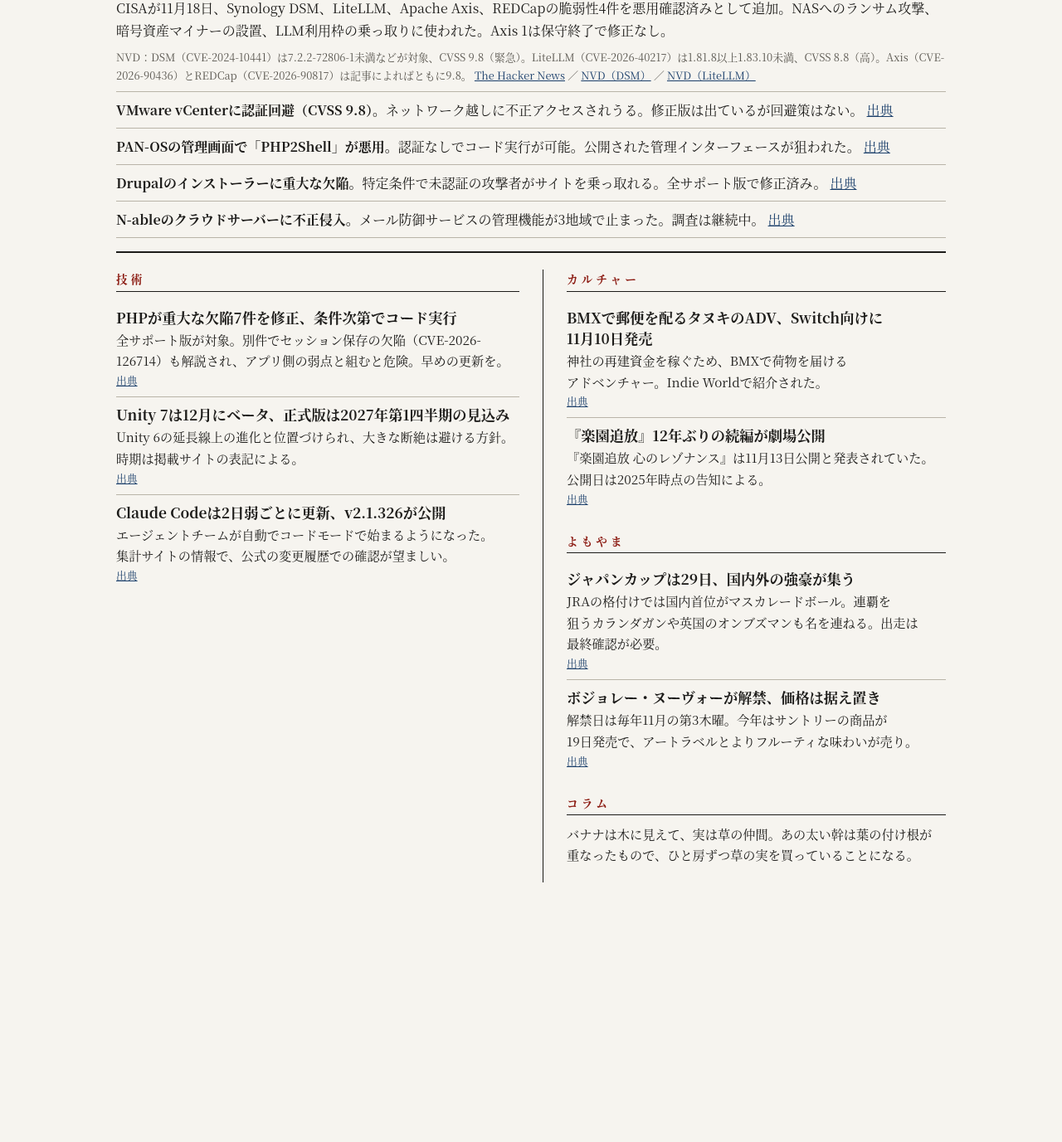
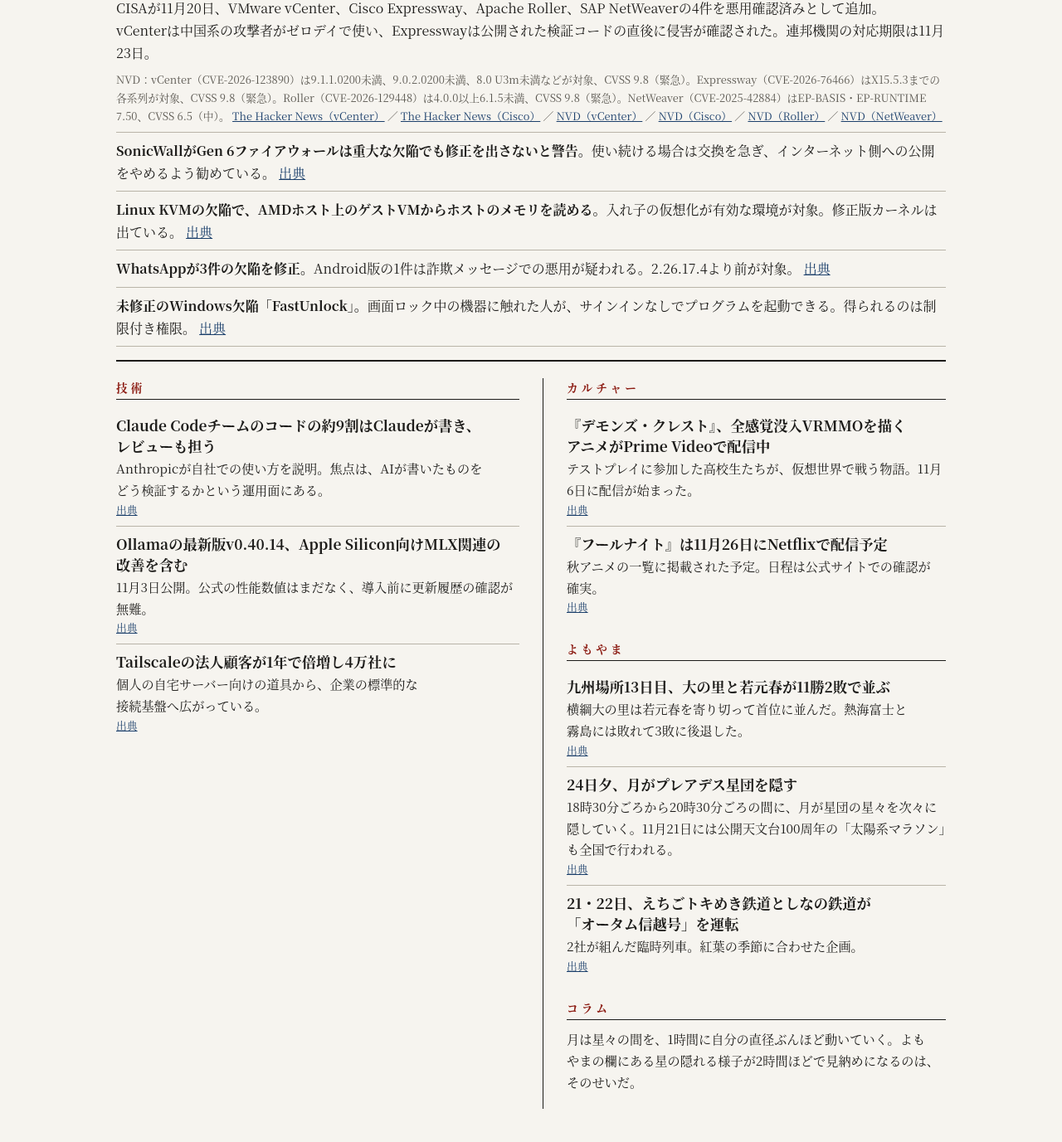
Before and after one commit to Yocchi3191/chokan, a plain HTML site: page index.html in a window 1280 px wide. Shown: the part 360-1737 px from the top of the page at 83% size. Before the commit the page ends 1464 px from the top, so only its background shows below. Drawn offline with Linux system fonts and the light colour scheme.

Commit message:
朝刊 2026-11-21

```diff
--- a/index.html
+++ b/index.html
@@ -41,19 +41,19 @@ a{color:var(--link)}
 <div class="wrap">
 <header class="mast">
 <h1>朝刊</h1>
-<p>令和8年11月20日（金）</p>
+<p>令和8年11月21日（土）</p>
 </header>
 
 <section class="lead">
 <div class="sec">脆弱性</div>
-<h2>Synology DSM・LiteLLMなど4件がKEV入り、ランサムや鍵の奪取に悪用</h2>
-<p>CISAが11月18日、Synology DSM、LiteLLM、Apache Axis、REDCapの脆弱性4件を悪用確認済みとして追加。NASへのランサム攻撃、暗号資産マイナーの設置、LLM利用枠の乗っ取りに使われた。Axis 1は保守終了で修正なし。</p>
-<p class="src">NVD：DSM（CVE-2024-10441）は7.2.2-72806-1未満などが対象、CVSS 9.8（緊急）。LiteLLM（CVE-2026-40217）は1.81.8以上1.83.10未満、CVSS 8.8（高）。Axis（CVE-2026-90436）とREDCap（CVE-2026-90817）は記事によればともに9.8。 <a href="https://thehackernews.com/2026/11/cisa-warns-of-4-exploited-flaws-linked.html">The Hacker News</a> ／ <a href="https://services.nvd.nist.gov/rest/json/cves/2.0?cveId=CVE-2024-10441">NVD（DSM）</a> ／ <a href="https://services.nvd.nist.gov/rest/json/cves/2.0?cveId=CVE-2026-40217">NVD（LiteLLM）</a></p>
+<h2>VMware vCenterとCisco Expresswayの認証不要の欠陥が悪用、KEV入り（CVSS 9.8）</h2>
+<p>CISAが11月20日、VMware vCenter、Cisco Expressway、Apache Roller、SAP NetWeaverの4件を悪用確認済みとして追加。vCenterは中国系の攻撃者がゼロデイで使い、Expresswayは公開された検証コードの直後に侵害が確認された。連邦機関の対応期限は11月23日。</p>
+<p class="src">NVD：vCenter（CVE-2026-123890）は9.1.1.0200未満、9.0.2.0200未満、8.0 U3m未満などが対象、CVSS 9.8（緊急）。Expressway（CVE-2026-76466）はX15.5.3までの各系列が対象、CVSS 9.8（緊急）。Roller（CVE-2026-129448）は4.0.0以上6.1.5未満、CVSS 9.8（緊急）。NetWeaver（CVE-2025-42884）はEP-BASIS・EP-RUNTIME 7.50、CVSS 6.5（中）。 <a href="https://thehackernews.com/2026/11/china-linked-hackers-exploit-critical.html">The Hacker News（vCenter）</a> ／ <a href="https://thehackernews.com/2026/11/hackers-exploit-critical-cisco.html">The Hacker News（Cisco）</a> ／ <a href="https://services.nvd.nist.gov/rest/json/cves/2.0?cveId=CVE-2026-123890">NVD（vCenter）</a> ／ <a href="https://services.nvd.nist.gov/rest/json/cves/2.0?cveId=CVE-2026-76466">NVD（Cisco）</a> ／ <a href="https://services.nvd.nist.gov/rest/json/cves/2.0?cveId=CVE-2026-129448">NVD（Roller）</a> ／ <a href="https://services.nvd.nist.gov/rest/json/cves/2.0?cveId=CVE-2025-42884">NVD（NetWeaver）</a></p>
 <ul>
-<li><b>VMware vCenterに認証回避（CVSS 9.8）。</b>ネットワーク越しに不正アクセスされうる。修正版は出ているが回避策はない。 <a href="https://thehackernews.com/2026/11/critical-vmware-vcenter-flaw-cvss-98.html">出典</a></li>
-<li><b>PAN-OSの管理画面で「PHP2Shell」が悪用。</b>認証なしでコード実行が可能。公開された管理インターフェースが狙われた。 <a href="https://thehackernews.com/2026/11/everything-is-web-application-including.html">出典</a></li>
-<li><b>Drupalのインストーラーに重大な欠陥。</b>特定条件で未認証の攻撃者がサイトを乗っ取れる。全サポート版で修正済み。 <a href="https://thehackernews.com/2026/11/drupal-patches-critical-installer-flaw.html">出典</a></li>
-<li><b>N-ableのクラウドサーバーに不正侵入。</b>メール防御サービスの管理機能が3地域で止まった。調査は継続中。 <a href="https://thehackernews.com/2026/11/n-able-confirms-hackers-accessed-cloud.html">出典</a></li>
+<li><b>SonicWallがGen 6ファイアウォールは重大な欠陥でも修正を出さないと警告。</b>使い続ける場合は交換を急ぎ、インターネット側への公開をやめるよう勧めている。 <a href="https://thehackernews.com/2026/11/sonicwall-warns-gen-6-firewalls-wont.html">出典</a></li>
+<li><b>Linux KVMの欠陥で、AMDホスト上のゲストVMからホストのメモリを読める。</b>入れ子の仮想化が有効な環境が対象。修正版カーネルは出ている。 <a href="https://thehackernews.com/2026/11/new-linux-kvm-flaw-cve-2026-99312-lets.html">出典</a></li>
+<li><b>WhatsAppが3件の欠陥を修正。</b>Android版の1件は詐欺メッセージでの悪用が疑われる。2.26.17.4より前が対象。 <a href="https://thehackernews.com/2026/11/whatsapp-patches-3-security-flaws.html">出典</a></li>
+<li><b>未修正のWindows欠陥「FastUnlock」。</b>画面ロック中の機器に触れた人が、サインインなしでプログラムを起動できる。得られるのは制限付き権限。 <a href="https://thehackernews.com/2026/11/new-unpatched-windows-0-day-fastunlock.html">出典</a></li>
 </ul>
 </section>
 
@@ -62,19 +62,19 @@ a{color:var(--link)}
 <section>
 <div class="sec">技術</div>
 <article>
-<h3>PHPが重大な欠陥7件を修正、条件次第でコード実行</h3>
-<p>全サポート版が対象。別件でセッション保存の欠陥（CVE-2026-126714）も解説され、アプリ側の弱点と組むと危険。早めの更新を。</p>
-<p class="src"><a href="https://thehackernews.com/2026/11/php-fixes-7-critical-flaws-including.html">出典</a></p>
+<h3>Claude Codeチームのコードの約9割はClaudeが書き、レビューも担う</h3>
+<p>Anthropicが自社での使い方を説明。焦点は、AIが書いたものをどう検証するかという運用面にある。</p>
+<p class="src"><a href="https://thenewstack.io/anthropic-claude-code-verification">出典</a></p>
 </article>
 <article>
-<h3>Unity 7は12月にベータ、正式版は2027年第1四半期の見込み</h3>
-<p>Unity 6の延長線上の進化と位置づけられ、大きな断絶は避ける方針。時期は掲載サイトの表記による。</p>
-<p class="src"><a href="https://gamedev.net/news/5297-unite-seoul-2026-keynote-recap-announcing-unity-7/">出典</a></p>
+<h3>Ollamaの最新版v0.40.14、Apple Silicon向けMLX関連の改善を含む</h3>
+<p>11月3日公開。公式の性能数値はまだなく、導入前に更新履歴の確認が無難。</p>
+<p class="src"><a href="https://github.com/ollama/ollama/releases">出典</a></p>
 </article>
 <article>
-<h3>Claude Codeは2日弱ごとに更新、v2.1.326が公開</h3>
-<p>エージェントチームが自動でコードモードで始まるようになった。集計サイトの情報で、公式の変更履歴での確認が望ましい。</p>
-<p class="src"><a href="https://www.havoptic.com/r/claude-code-2.1.326">出典</a></p>
+<h3>Tailscaleの法人顧客が1年で倍増し4万社に</h3>
+<p>個人の自宅サーバー向けの道具から、企業の標準的な接続基盤へ広がっている。</p>
+<p class="src"><a href="https://betakit.com/?p=410234">出典</a></p>
 </article>
 </section>
 </div>
@@ -83,34 +83,39 @@ a{color:var(--link)}
 <section>
 <div class="sec">カルチャー</div>
 <article>
-<h3>BMXで郵便を配るタヌキのADV、Switch向けに11月10日発売</h3>
-<p>神社の再建資金を稼ぐため、BMXで荷物を届けるアドベンチャー。Indie Worldで紹介された。</p>
-<p class="src"><a href="https://dengekionline.com/article/202610/92470">出典</a></p>
+<h3>『デモンズ・クレスト』、全感覚没入VRMMOを描くアニメがPrime Videoで配信中</h3>
+<p>テストプレイに参加した高校生たちが、仮想世界で戦う物語。11月6日に配信が始まった。</p>
+<p class="src"><a href="https://play.rakuten.co.jp/static/animelist_autumn_2026">出典</a></p>
 </article>
 <article>
-<h3>『楽園追放』12年ぶりの続編が劇場公開</h3>
-<p>『楽園追放 心のレゾナンス』は11月13日公開と発表されていた。公開日は2025年時点の告知による。</p>
-<p class="src"><a href="https://en.mantan-web.jp/article/20251123dog00m200006000c.html">出典</a></p>
+<h3>『フールナイト』は11月26日にNetflixで配信予定</h3>
+<p>秋アニメの一覧に掲載された予定。日程は公式サイトでの確認が確実。</p>
+<p class="src"><a href="https://play.rakuten.co.jp/static/animelist_autumn_2026">出典</a></p>
 </article>
 </section>
 
 <section>
 <div class="sec">よもやま</div>
 <article>
-<h3>ジャパンカップは29日、国内外の強豪が集う</h3>
-<p>JRAの格付けでは国内首位がマスカレードボール。連覇を狙うカランダガンや英国のオンブズマンも名を連ねる。出走は最終確認が必要。</p>
-<p class="src"><a href="https://www.jra.go.jp/news/202611/111306.html">出典</a></p>
+<h3>九州場所13日目、大の里と若元春が11勝2敗で並ぶ</h3>
+<p>横綱大の里は若元春を寄り切って首位に並んだ。熱海富士と霧島には敗れて3敗に後退した。</p>
+<p class="src"><a href="https://www.nikkei.com/sports/sumo/">出典</a></p>
 </article>
 <article>
-<h3>ボジョレー・ヌーヴォーが解禁、価格は据え置き</h3>
-<p>解禁日は毎年11月の第3木曜。今年はサントリーの商品が19日発売で、アートラベルとよりフルーティな味わいが売り。</p>
-<p class="src"><a href="https://gourmet.watch.impress.co.jp/docs/news/2123194.html">出典</a></p>
+<h3>24日夕、月がプレアデス星団を隠す</h3>
+<p>18時30分ごろから20時30分ごろの間に、月が星団の星々を次々に隠していく。11月21日には公開天文台100周年の「太陽系マラソン」も全国で行われる。</p>
+<p class="src"><a href="https://www.astroarts.co.jp/">出典</a></p>
+</article>
+<article>
+<h3>21・22日、えちごトキめき鉄道としなの鉄道が「オータム信越号」を運転</h3>
+<p>2社が組んだ臨時列車。紅葉の季節に合わせた企画。</p>
+<p class="src"><a href="https://www.tetsudo.com/calendar/20261107/">出典</a></p>
 </article>
 </section>
 
 <section class="column">
 <div class="sec">コラム</div>
-<p>バナナは木に見えて、実は草の仲間。あの太い幹は葉の付け根が重なったもので、ひと房ずつ草の実を買っていることになる。</p>
+<p>月は星々の間を、1時間に自分の直径ぶんほど動いていく。よもやまの欄にある星の隠れる様子が2時間ほどで見納めになるのは、そのせいだ。</p>
 </section>
 </div>
 </div>
```
Also changed, not shown: archive.html (+1 -0 lines), issues/2026-11-21.html (added, +123 -0 lines).
